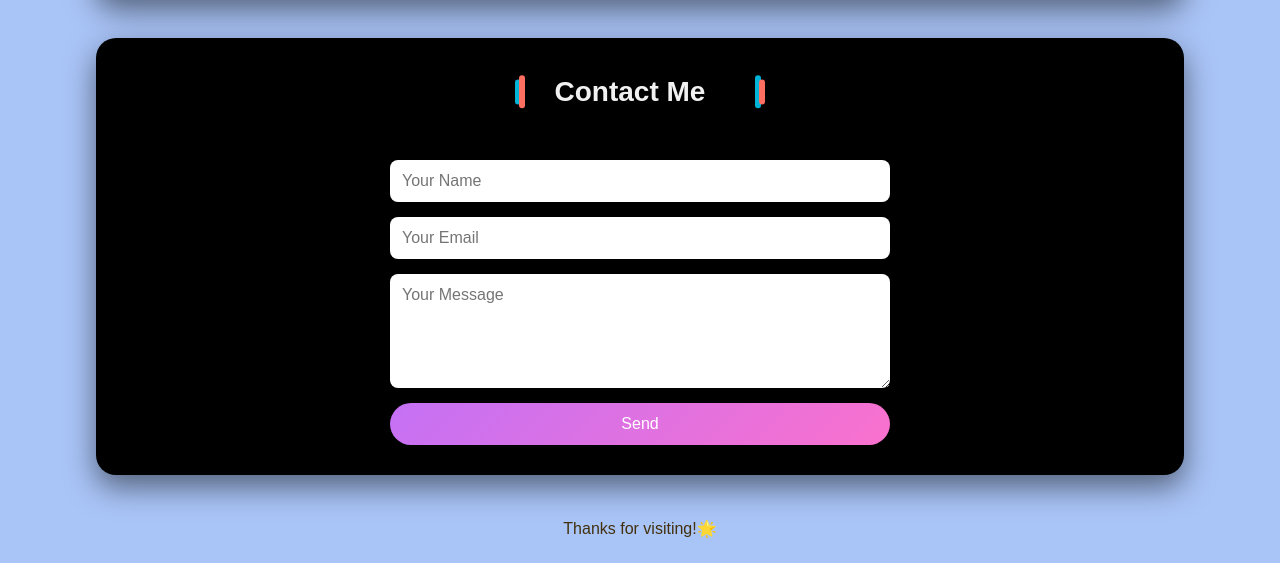
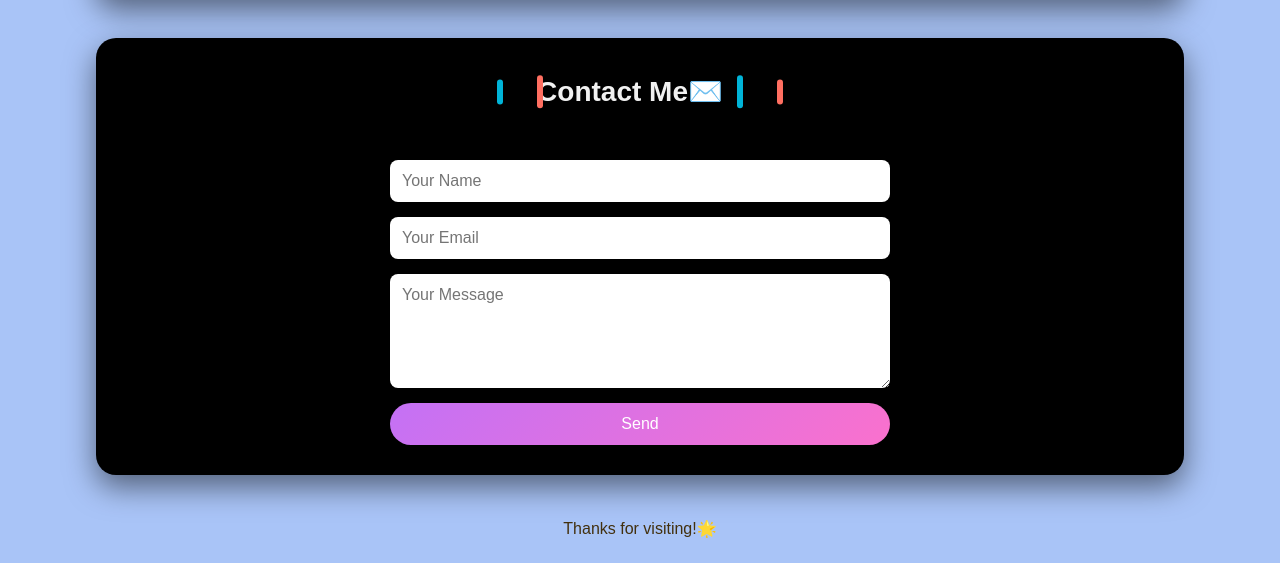
Before and after one commit to trishab004/trisha-portfolio, a plain HTML site: page index.html in a window 1280 px wide. Shown: the part 5246-5809 px from the top of the page. Drawn offline with Linux system fonts and the light colour scheme; a small style sheet from the web is missing.

Commit message:
Update index.html

```diff
--- a/index.html
+++ b/index.html
@@ -208,7 +208,7 @@ With a focus on continuous learning and adaptability, I thrive in collaborative
       border-radius: 3px;
     "></span>
 
-    Contact Me
+    Contact Me✉️
 
     <span style="
       position: absolute;
```
